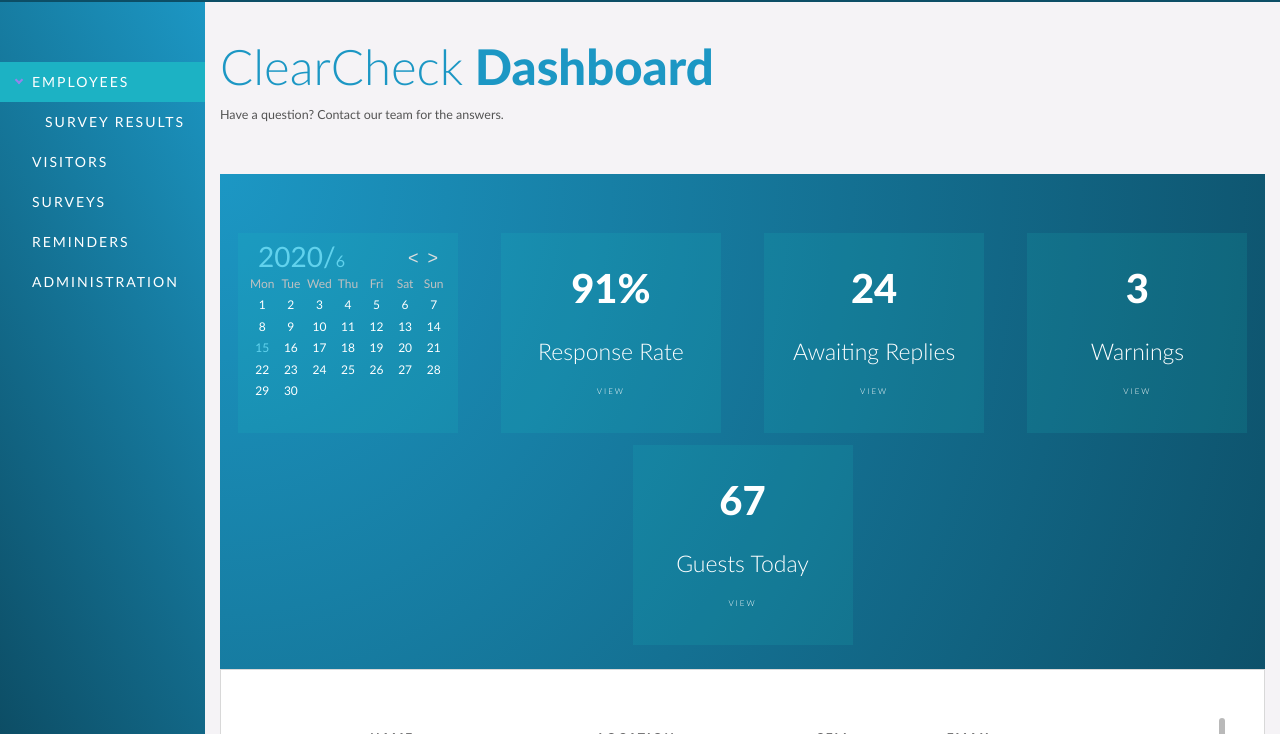
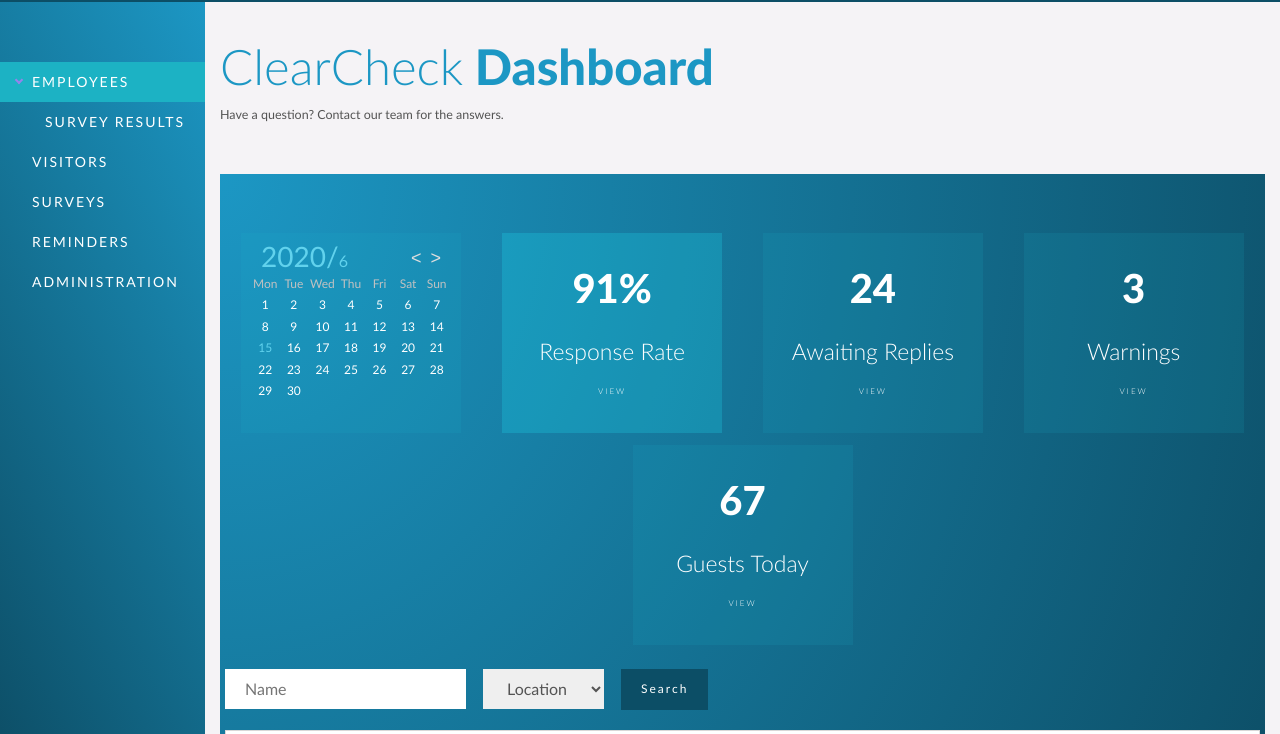
Before and after one commit to DimaKrav/clear-cheak, a website: page index.html in a window 1280 px wide. Shown: the part 66-800 px from the top of the page. Drawn offline with nearby package versions, Linux system fonts and the light colour scheme.

Commit message:
update style added selected-tile

```diff
--- a/assets/scss/_typography.scss
+++ b/assets/scss/_typography.scss
@@ -14,10 +14,6 @@
 
 .light-theme {
   color: white;
-}
-
-.custom-select {
-
 }
 
 .content {
@@ -45,6 +41,11 @@
       font-size: 12px;
       letter-spacing: 2px;
       padding: 9px 20px;
+      margin-bottom: 20px;
+
+      &.btn-inline {
+        display: inline-block;
+      }
 
       &.btn-blue {
         color: #ffffff;
--- a/assets/scss/_variable.scss
+++ b/assets/scss/_variable.scss
@@ -3,6 +3,7 @@
 $body_dark: #535354;
 $blue-dark: #0c4e66;
 $blue-light: #1cb2c4;
+$blue-light-selected: #20edff;
 $a_hover: #4d7dff;
 
 $screen_sm: 768px;
--- a/assets/scss/layouts/_general_blocks.scss
+++ b/assets/scss/layouts/_general_blocks.scss
@@ -25,7 +25,7 @@
         width: 100%;
         height: 100%;
         content: "";
-        background: #1cc4c2;
+        background: $blue-light;
         opacity: .13;
         z-index: 0;
       }
@@ -52,6 +52,15 @@
         font-weight: 300;
         color: #ffffff;
         z-index: 1;
+      }
+    }
+
+    &.selected-tile {
+      .info-card-inner {
+        &:before {
+          background: $blue-light-selected;
+          opacity: .2;
+        }
       }
     }
   }
@@ -100,6 +109,11 @@
   @media screen and (max-width: 768px) {
     padding: 48px 15px;
   }
+}
+
+.info-table-search {
+  display: flex;
+  flex-wrap: wrap;
 }
 
 .info-table-pagination {
@@ -171,3 +185,11 @@
     }
   }
 }
+
+input, textarea, select {
+  border: 0;
+  padding: 0 20px;
+  height: 40px;
+  margin-right: 17px;
+  margin-bottom: 20px;
+}
--- a/assets/scss/layouts/_info-section.scss
+++ b/assets/scss/layouts/_info-section.scss
@@ -1,7 +1,6 @@
 .info-section {
+  display: flex;
   background: #093c4f;
   background: -webkit-radial-gradient(top left, #1c97c4, #093c4f);
-  padding-top: 55px;
-  padding-bottom: 20px;
-  display: flex;
+  padding: 55px 5px 20px;
 }
--- a/assets/scss/layouts/_table-section.scss
+++ b/assets/scss/layouts/_table-section.scss
@@ -24,9 +24,6 @@
         flex-wrap: wrap;
       }
 
-        .filter-item {
-        margin-bottom: 20px;
-      }
     }
 
     .info-cards {
@@ -50,11 +47,10 @@
       display: flex;
       width: 100%;
       margin-right: 17px;
-      border: 0;
-      padding: 0 20px;
     }
 
     .add-user-btn {
+      margin-bottom: 20px;
       margin-right: 17px;
       width: 130px !important;
       white-space: nowrap;
--- a/index.html
+++ b/index.html
@@ -68,7 +68,7 @@
                                     <div id="time-picker-module"></div>
                                 </div>
                             </div>
-                            <div class="info-card">
+                            <div class="info-card selected-tile">
                                 <div class="info-card-inner">
                                     <h2 class="card-value">91%</h2>
                                     <p class="card-description">Response Rate</p>
@@ -96,6 +96,36 @@
                                     <a class="card-link" href="#">VIEW</a>
                                 </div>
                             </div>
+                        </div>
+
+                        <div class="info-table-search">
+                            <input class="filter-item table-search" type="search" placeholder="Name">
+
+                            <select class="custom-select filter-item select-location" name="country">
+                                <option value disabled selected hidden>Location</option>
+                                <option>Россия</option>
+                                <option>США</option>
+                                <option>Турция</option>
+                                <option>Китай</option>
+                                <option>Россия</option>
+                                <option>США</option>
+                                <option>Турция</option>
+                                <option>Китай</option>
+                                <option>Россия</option>
+                                <option>США</option>
+                                <option>Турция</option>
+                                <option>Китай</option>
+                                <option>Россия</option>
+                                <option>США</option>
+                                <option>Турция</option>
+                                <option>Китай</option>
+                                <option>Россия</option>
+                                <option>США</option>
+                                <option>Турция</option>
+                                <option>Китай</option>
+                            </select>
+
+                            <a href="#" class="btn btn-inline btn-blue">Search</a>
                         </div>
 
                         <div class="info-table">
```
Also changed, not shown: assets/css/style.css, assets/scss/style.scss (line endings or trailing spaces).
